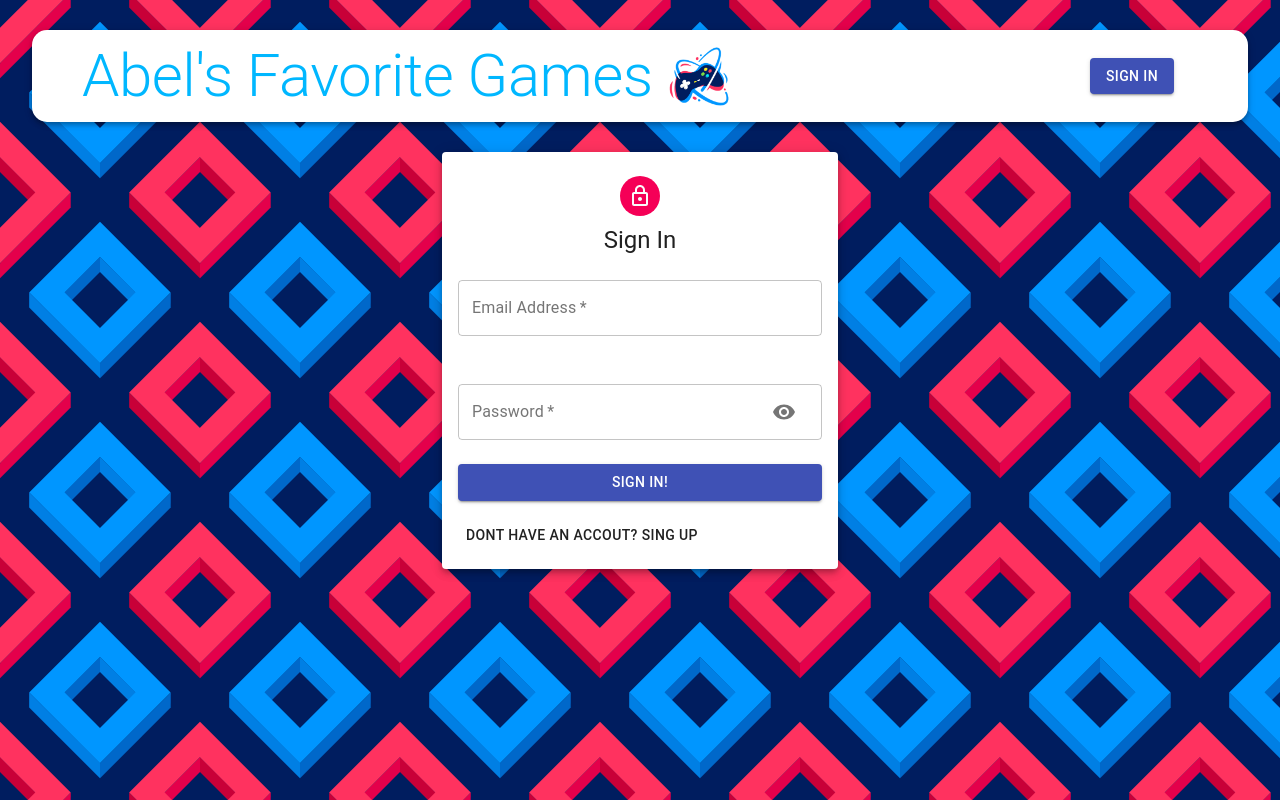
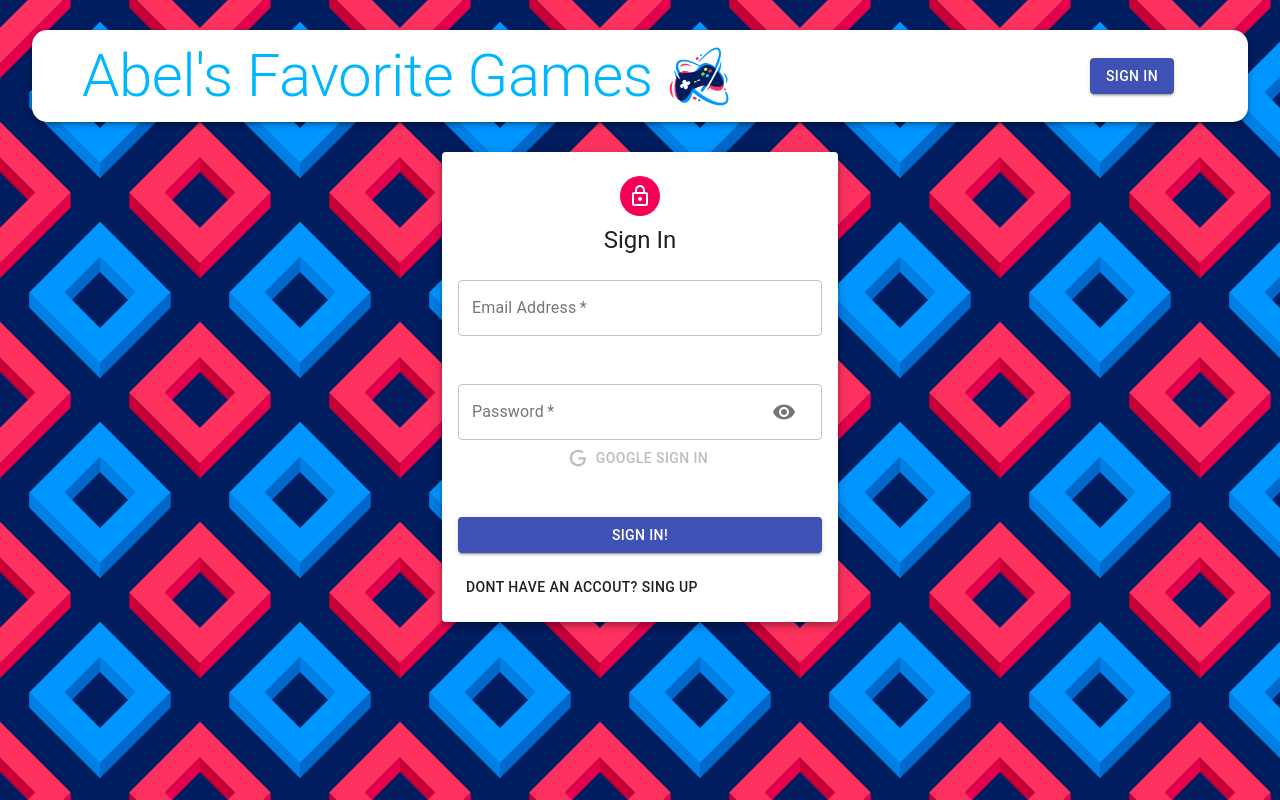
Before and after one commit to AVegaArteaga/memories_project, a React (Create React App) app in the folder client/: page /auth in a window 1280 px wide. Built offline with nearby package versions, Linux system fonts and the light colour scheme.

Commit message:
Google OAuth for login and logout

```diff
--- a/client/src/components/Auth/Auth.js
+++ b/client/src/components/Auth/Auth.js
@@ -1,14 +1,19 @@
+/* eslint-disable */
 import React, {useState} from 'react'
-import { Avatar, Button, Paper, Grid, Typography, Container, TextField } from '@material-ui/core';
+import { Avatar, Button, Paper, Grid, Typography, Container, TextField} from '@material-ui/core';
+import {GoogleLogin} from 'react-google-login';
 import LockOutlinedIcon from '@material-ui/icons/LockOutlined';
 import useStyles from './styles';
 import Input from './Input';
-
+import Icon from './icons';
+import { useDispatch } from 'react-redux';
+import {useNavigate} from 'react-router-dom';
 const Auth = () => {
     const classes = useStyles();
     const [showPassword, setShowPassoword] = useState(false);
     const [isSignup, setIsSignup] = useState(false);
-
+    const dispatch = useDispatch();
+    const navigate = useNavigate();
     //covic function
     const handleShowPassword = () => setShowPassoword((prevShowPassoword)=> !prevShowPassoword); //toggling it
 
@@ -22,6 +27,23 @@
     const switchMode = () =>{
         setIsSignup((prevIsSignup) => !prevIsSignup );
         handleShowPassword(false);
+    };
+
+    const googleSuccess = async (res) => {
+        const result = res.profileObj; // undefined optional chaining operation
+        const token = res.tokenId;
+
+        try {
+            dispatch({type: 'AUTH', data: {result, token}});
+            navigate("/");
+
+        } catch (error) {
+            console.log(error);
+        }
+    };
+    const googleFailure = (error) => {
+        console.log(error);
+        console.log("Google Sign In was Unseccessful. Try Again.");
     };
 
     return (
@@ -44,6 +66,17 @@
                     { isSignup && <Input name="confirmPassword"  label="Repeat Password" handleChange={handleChange} type="password"/>}
 
                 </Grid>
+                <GoogleLogin
+                    clientId="73583287469-24n3df9nncuofg56ccdm61cvap7ek58c.apps.googleusercontent.com"
+                    render={(renderProps) => (
+                        <Button className={classes.googleButton} color="primary" fullWidth onClick={renderProps.onClick} disabled={renderProps.disabled} startIcon={<Icon/>}  variant='conatined' >
+                            Google Sign In
+                        </Button>
+
+                    )}
+                    onSuccess={googleSuccess}
+                    onFailure={googleFailure}
+                />
                 <Button type="submit" fullWidth variant="contained" color="primary" className={classes.submit} >
                     {isSignup ? 'Sign Up!' : 'Sign In!' }
                 </Button>
--- /dev/null
+++ b/client/src/components/Auth/icons.js
@@ -0,0 +1,12 @@
+import React from 'react';
+
+const icon = () => (
+  <svg style={{ width: '20px', height: '20px' }} viewBox="0 0 24 24">
+    <path
+      fill="currentColor"
+      d="M21.35,11.1H12.18V13.83H18.69C18.36,17.64 15.19,19.27 12.19,19.27C8.36,19.27 5,16.25 5,12C5,7.9 8.2,4.73 12.2,4.73C15.29,4.73 17.1,6.7 17.1,6.7L19,4.72C19,4.72 16.56,2 12.1,2C6.42,2 2.03,6.8 2.03,12C2.03,17.05 6.16,22 12.25,22C17.6,22 21.5,18.33 21.5,12.91C21.5,11.76 21.35,11.1 21.35,11.1V11.1Z"
+    />
+  </svg>
+);
+
+export default icon;
--- a/client/src/components/NavBar/Navbar.js
+++ b/client/src/components/NavBar/Navbar.js
@@ -1,29 +1,44 @@
-import React from 'react';
+
+import React, {useState, useEffect} from 'react';
 import { AppBar, Avatar, Button, Toolbar, Typography } from '@material-ui/core';
-import {Link} from 'react-router-dom';
-
+import {Link, useNavigate, useLocation} from 'react-router-dom';
+import { useDispatch } from 'react-redux';
 import useStyles from './styles';
 import memories from '../../images/VideoGame.png';
 
+
+
 const Navbar = () => {
     const classes = useStyles()
-    const user = null;
+    const [user, setUser] = useState(JSON.parse(localStorage.getItem('profile')));
+    const dispatch = useDispatch();
+    const navigate = useNavigate();
+    const location = useLocation(); //access to changes
+
+    const logout = () =>{
+        dispatch({type: 'LOGOUT'});
+        navigate("/");
+        setUser(null);
+    };
+
+    useEffect(() => {
+        //const token = user.token;
+        setUser(JSON.parse(localStorage.getItem('profile')));
+    }, [location]); //JWT Location used to update on page.
 
     return (
 
             <AppBar className={classes.appBar} position="static" color="inherit">
                 <div className={classes.brandContainer}>
-
                     <Typography component={Link} to="/" className={classes.heading} variant="h2" align="center">Abel's Favorite Games</Typography>
                     <img className={classes.image} src={memories} alt="memories" height="60" />
-
                 </div>
-                <Toolbar className={classes.toolbar}>
+            <Toolbar className={classes.toolbar}>
                     {user ? (
                         <div className={classes.profile}>
                             <Avatar className={classes.purple} alt={user.result.name} src={user.result.imageUrl}>{user.result.name.charAt(0)}</Avatar>
-                            <Typography className={classes.userName} variant='h6'>{user.result.name} </Typography>
-                            <Button variant='contained' className={classes.logout} color="secondary">logout</Button>
+                            <Typography className={classes.userName} variant='h6'> {user.result.name} </Typography>
+                            <Button variant='contained' className={classes.logout} color="secondary" onClick={logout}>logout</Button>
                         </div>
                     ) : (
                         <Button component={Link} to="/auth" variant="contained" color="primary">Sign In</Button>
--- a/client/src/constants/actionTypes.js
+++ b/client/src/constants/actionTypes.js
@@ -3,3 +3,6 @@
 export const DELETE = 'DELETE';
 export const FETCH_ALL = 'FETCH_ALL';
 export const LIKE = 'LIKE';
+
+export const AUTH   = 'AUTH';
+export const LOGOUT = 'LOGOUT';
--- a/client/src/index.js
+++ b/client/src/index.js
@@ -1,21 +1,18 @@
 import React from 'react';
-import ReactDom from 'react-dom';
+import ReactDOM from 'react-dom';
 import { Provider } from 'react-redux';
 import { createStore, applyMiddleware, compose } from 'redux';
 import thunk from 'redux-thunk';
 
-import reducers from './reducers';
-
+import { reducers } from './reducers';
 import App from './App';
 import './index.css';
 
-const store = createStore(reducers,compose(applyMiddleware(thunk)));
+const store = createStore(reducers, compose(applyMiddleware(thunk)));
 
-ReactDom.render(
-
-    <Provider store={store}>
-        <App />
-    </Provider>,
-
-    document.getElementById('root')
+ReactDOM.render(
+  <Provider store={store}>
+    <App />
+  </Provider>,
+  document.getElementById('root'),
 );
--- /dev/null
+++ b/client/src/reducers/auth.js
@@ -0,0 +1,20 @@
+import { AUTH, LOGOUT } from '../constants/actionTypes';
+
+const authReducer = (state = {authData: null}, action) =>{
+
+    switch(action.type){
+        case LOGOUT:
+            localStorage.clear();
+            return {...state, authData: null};
+
+        case AUTH:
+            localStorage.setItem('profile', JSON.stringify({...action.data}));
+            return {...state, authData: action.data};
+
+         default:
+            return state; //old state
+    }
+
+};
+
+export default authReducer;
--- a/client/src/reducers/index.js
+++ b/client/src/reducers/index.js
@@ -1,3 +1,6 @@
 import { combineReducers } from "redux";
+
 import posts from './posts';
-export default combineReducers({posts});
+import auth from './auth';
+
+export const reducers = combineReducers({posts, auth});
```
